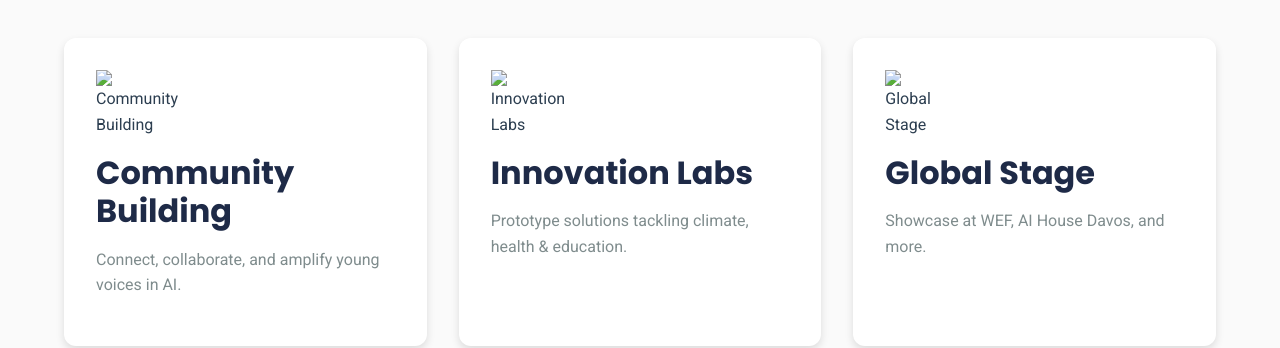
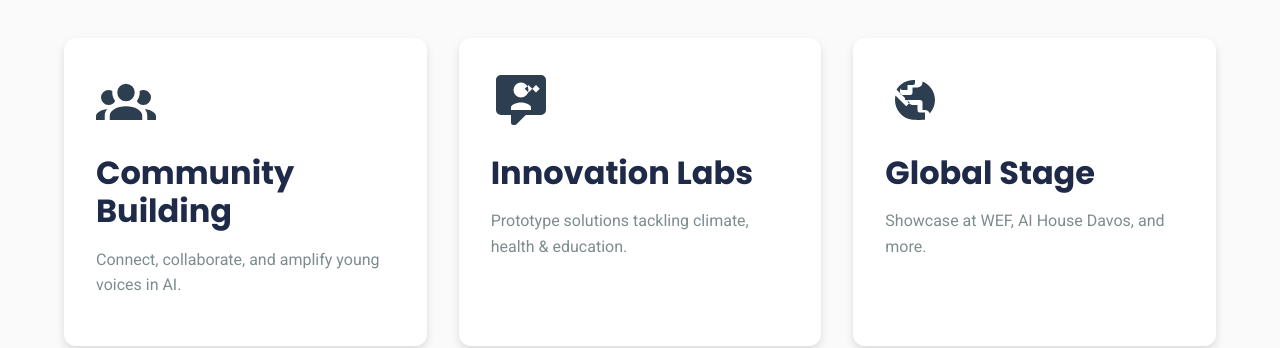
Before and after one commit to Cyr-Ch/afg-website, a plain HTML site: page index.html in a window 1280 px wide. Shown: the part 752-1100 px from the top of the page. Drawn offline with Linux system fonts and the light colour scheme.

Commit message:
change icons

```diff
--- a/index.html
+++ b/index.html
@@ -76,24 +76,27 @@
             <div class="grid three-columns">
                 <div class="card">
                     <div class="card-icon">
-                        <!-- Placeholder: Icon representing community/networking -->
-                        <img src="placeholder-community-icon.svg" alt="Community Building">
+                        <svg width="60" height="60" viewBox="0 0 24 24" fill="currentColor">
+                            <path d="M12,5.5A3.5,3.5 0 0,1 15.5,9A3.5,3.5 0 0,1 12,12.5A3.5,3.5 0 0,1 8.5,9A3.5,3.5 0 0,1 12,5.5M5,8C5.56,8 6.08,8.15 6.53,8.42C6.38,9.85 6.8,11.27 7.66,12.38C7.16,13.34 6.16,14 5,14A3,3 0 0,1 2,11A3,3 0 0,1 5,8M19,8A3,3 0 0,1 22,11A3,3 0 0,1 19,14C17.84,14 16.84,13.34 16.34,12.38C17.2,11.27 17.62,9.85 17.47,8.42C17.92,8.15 18.44,8 19,8M5.5,18.25C5.5,16.18 8.41,14.5 12,14.5C15.59,14.5 18.5,16.18 18.5,18.25V20H5.5V18.25M0,20V18.5C0,17.11 1.89,15.94 4.45,15.6C3.86,16.28 3.5,17.22 3.5,18.25V20H0M24,20H20.5V18.25C20.5,17.22 20.14,16.28 19.55,15.6C22.11,15.94 24,17.11 24,18.5V20Z"/>
+                        </svg>
                     </div>
                     <h3 class="card-title">Community Building</h3>
                     <p class="card-description">Connect, collaborate, and amplify young voices in AI.</p>
                 </div>
                 <div class="card">
                     <div class="card-icon">
-                        <!-- Placeholder: Icon representing innovation/lab/lightbulb -->
-                        <img src="placeholder-innovation-icon.svg" alt="Innovation Labs">
+                        <svg width="60" height="60" viewBox="0 0 24 24" fill="currentColor">
+                            <path d="M9,22A1,1 0 0,1 8,21V18H4A2,2 0 0,1 2,16V4C2,2.89 2.9,2 4,2H20A2,2 0 0,1 22,4V16A2,2 0 0,1 20,18H13.9L10.2,21.71C10,21.9 9.75,22 9.5,22H9M12,5A3,3 0 0,0 9,8A3,3 0 0,0 12,11A3,3 0 0,0 15,8A3,3 0 0,0 12,5M18,6L16.5,7.5L15,6L13.5,7.5L15,9L16.5,7.5L18,9L19.5,7.5L18,6M12,13C10.67,13 8,13.67 8,15V16H16V15C16,13.67 13.33,13 12,13Z"/>
+                        </svg>
                     </div>
                     <h3 class="card-title">Innovation Labs</h3>
                     <p class="card-description">Prototype solutions tackling climate, health & education.</p>
                 </div>
                 <div class="card">
                     <div class="card-icon">
-                        <!-- Placeholder: Icon representing global stage/world -->
-                        <img src="placeholder-global-icon.svg" alt="Global Stage">
+                        <svg width="60" height="60" viewBox="0 0 24 24" fill="currentColor">
+                            <path d="M17.9,17.39C17.64,16.59 16.89,16 16,16H15V13A1,1 0 0,0 14,12H8V10H10A1,1 0 0,0 11,9V7H13A2,2 0 0,0 15,5V4.59C17.93,5.77 20,8.64 20,12C20,14.08 19.2,15.97 17.9,17.39M11,19.93C7.05,19.44 4,16.08 4,12C4,11.38 4.07,10.78 4.18,10.21L8.5,14.5L9.91,13.09L4.59,7.77C6.22,5.26 9.01,3.77 12,4.01V5A1,1 0 0,1 11,6H9V8H7A1,1 0 0,1 6,7V9A1,1 0 0,0 7,10H9V12A2,2 0 0,0 11,14H13V16A1,1 0 0,0 14,17H16V19.93C15.35,19.97 14.68,20 14,20C12.68,20 11.35,19.97 11,19.93Z"/>
+                        </svg>
                     </div>
                     <h3 class="card-title">Global Stage</h3>
                     <p class="card-description">Showcase at WEF, AI House Davos, and more.</p>
```
